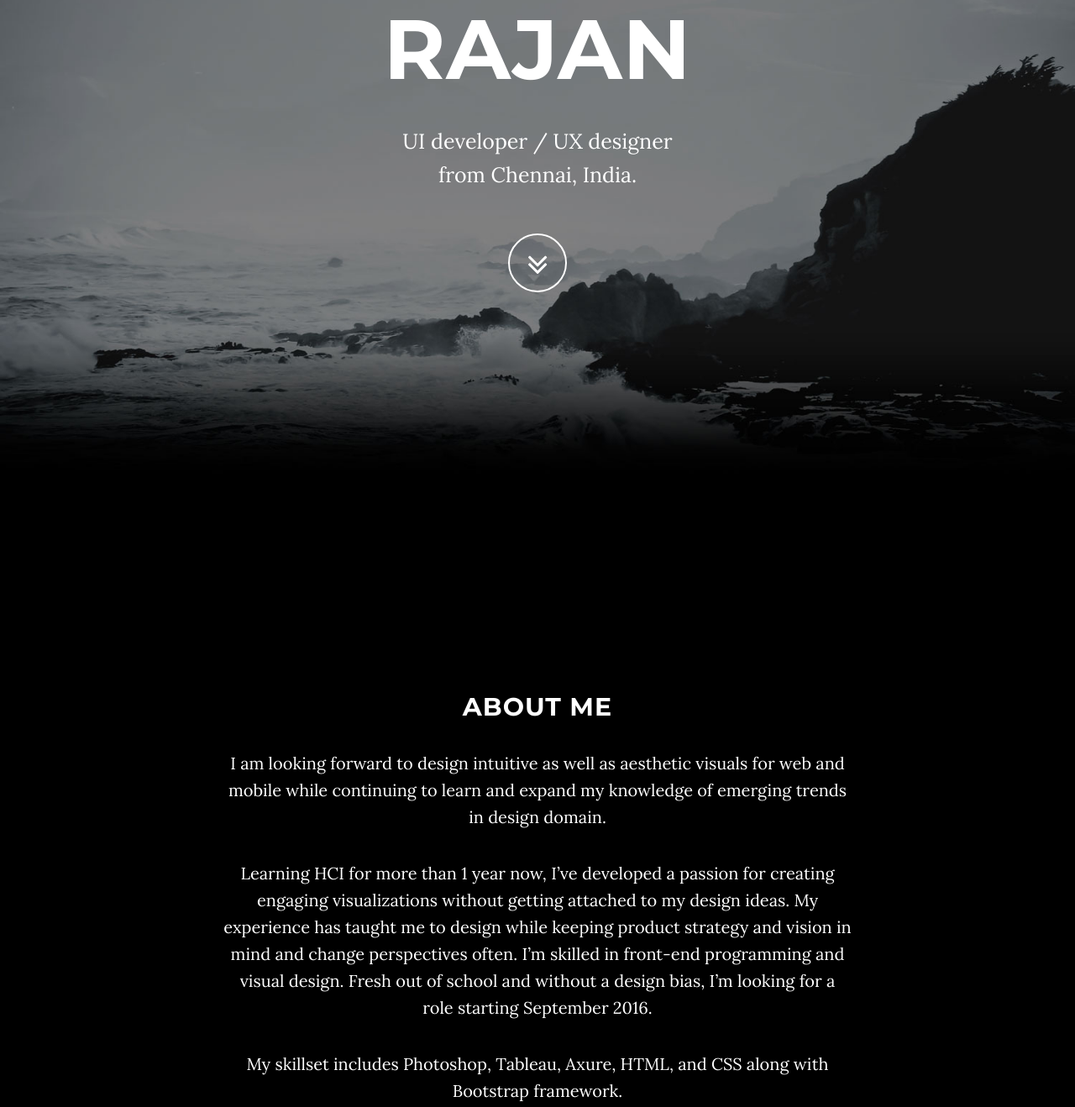
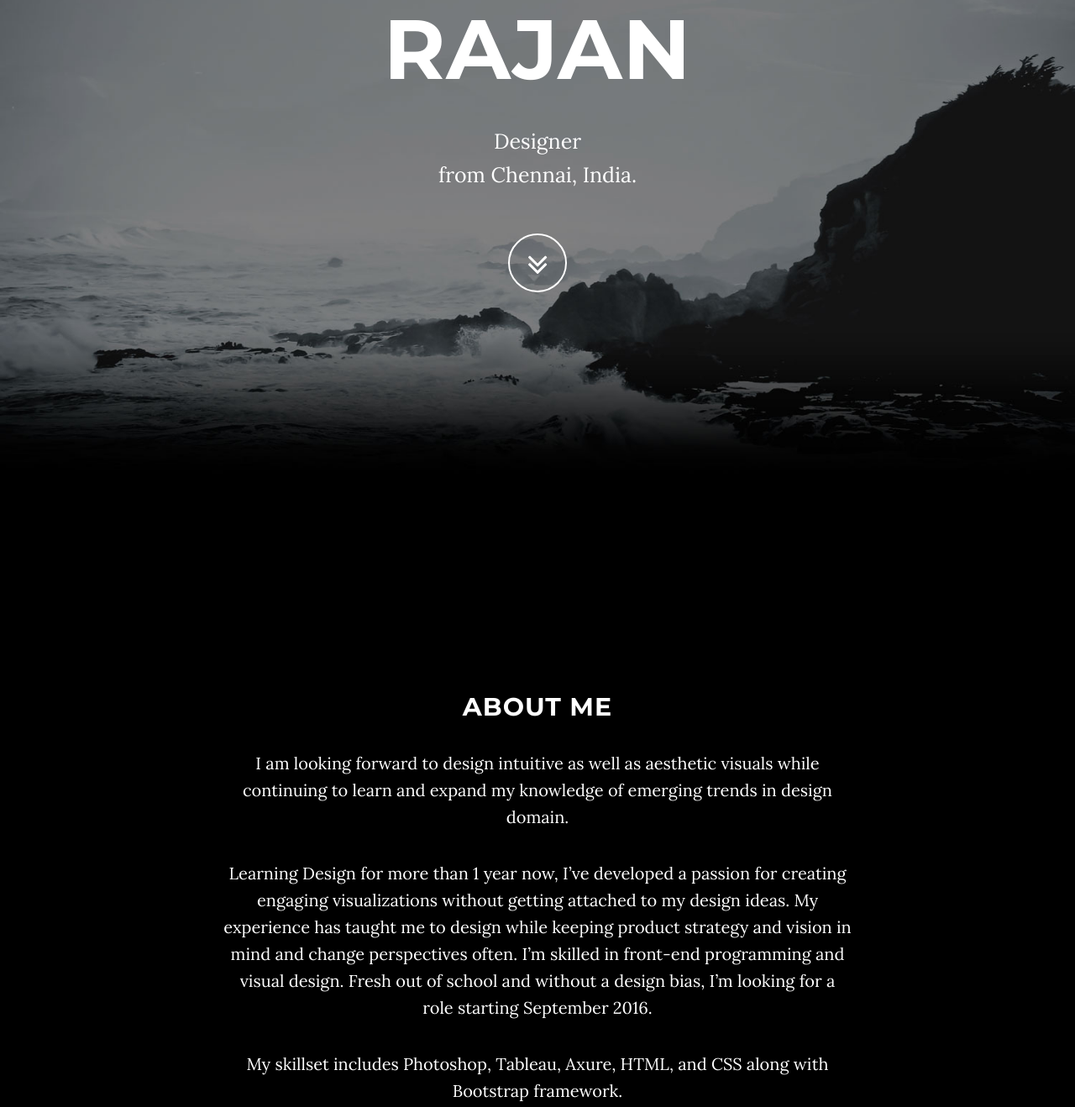
Before and after one commit to edotrajan/edotrajan.github.io, a plain HTML site: page index.html in a window 1280 px wide. Shown: the part 225-1543 px from the top of the page at 84% size. Drawn offline with Linux system fonts and the light colour scheme; some packages are replaced by stand-ins of ours.

Commit message:
Update index.html

```diff
--- a/index.html
+++ b/index.html
@@ -73,7 +73,7 @@
                 <div class="row">
                     <div class="col-md-8 col-md-offset-2">
                         <h1 class="brand-heading">Rajan</h1>
-                        <p class="intro-text">UI developer / UX designer<br>from Chennai, India.</p>
+                        <p class="intro-text">Designer<br>from Chennai, India.</p>
                         <a href="#about" class="btn btn-circle page-scroll">
                             <i class="fa fa-angle-double-down animated"></i>
                         </a>
@@ -88,8 +88,8 @@
         <div class="row">
             <div class="col-lg-8 col-lg-offset-2">
                 <h2>About Me</h2>
-                <p>I am looking forward to  design intuitive as well as aesthetic visuals for web and mobile while continuing to learn and expand my knowledge of emerging trends in design domain.</p>
-                <p>Learning HCI for more than 1 year now, I’ve developed a passion for creating engaging visualizations without getting attached to my design ideas. My experience has taught me to design while keeping product strategy and vision in mind and change perspectives often. I’m skilled in front-end programming and visual design. Fresh out of school and without a design bias, I’m looking for a role starting September 2016.</p>
+                <p>I am looking forward to  design intuitive as well as aesthetic visuals while continuing to learn and expand my knowledge of emerging trends in design domain.</p>
+                <p>Learning Design for more than 1 year now, I’ve developed a passion for creating engaging visualizations without getting attached to my design ideas. My experience has taught me to design while keeping product strategy and vision in mind and change perspectives often. I’m skilled in front-end programming and visual design. Fresh out of school and without a design bias, I’m looking for a role starting September 2016.</p>
                 <p>My skillset includes Photoshop, Tableau, Axure, HTML, and CSS along with Bootstrap framework.</p>
             </div>
         </div>
```
